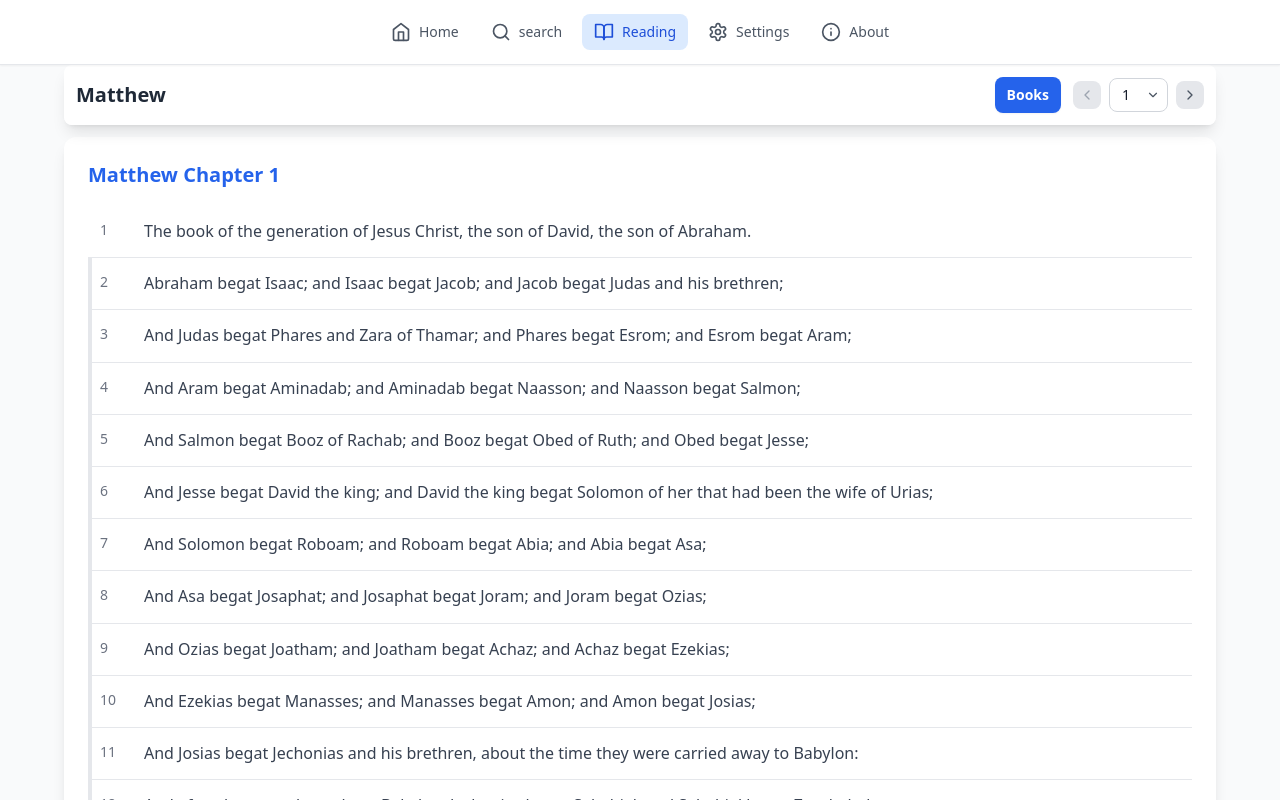
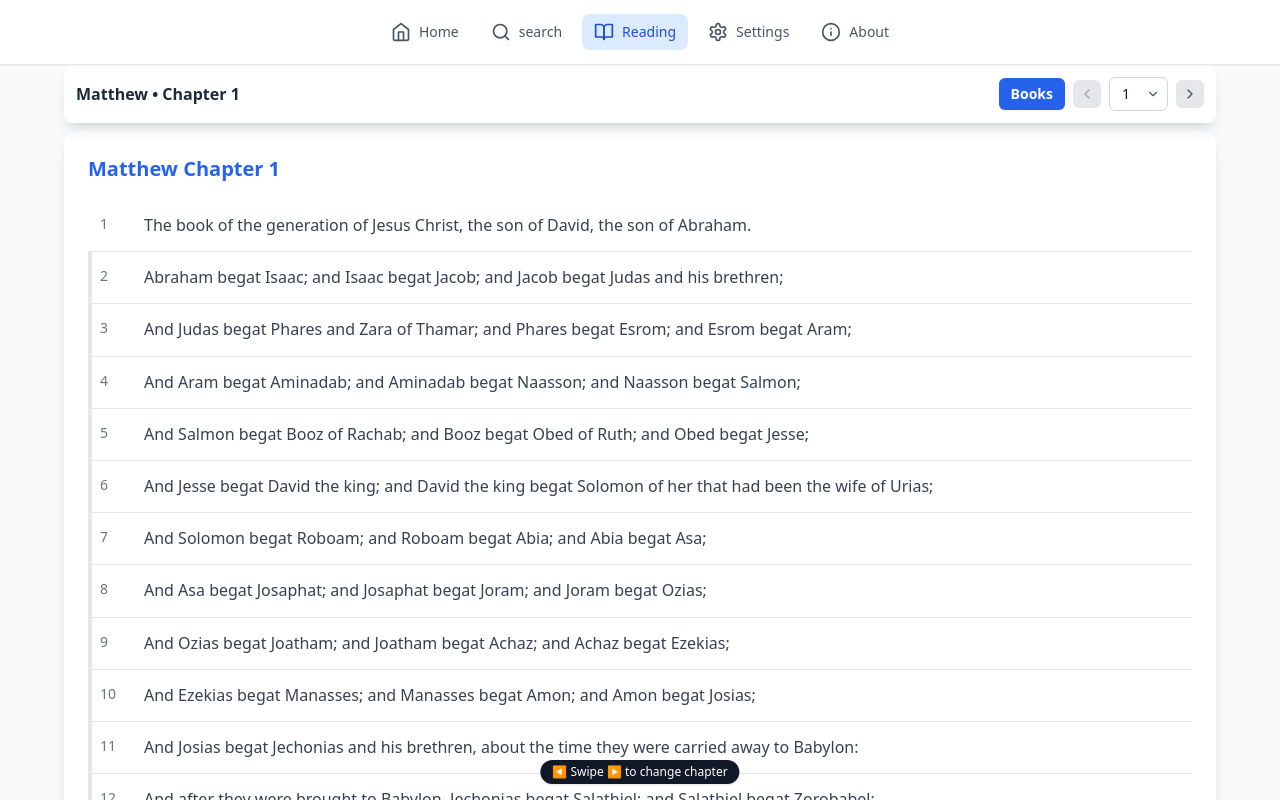
Before and after one commit to thewordofgodfr/site-par-bolt-ai, a React (Vite) app: page / in a window 1280 px wide. Both pictures are taken after a click on the button "Reading". Shown: the top 800 px of the page. Built offline with nearby package versions, Linux system fonts and the light colour scheme.

Commit message:
Update Reading.tsx

```diff
--- a/src/pages/Reading.tsx
+++ b/src/pages/Reading.tsx
@@ -17,10 +17,10 @@ export default function Reading() {
   const { state, dispatch, saveReadingPosition } = useApp();
   const { t } = useTranslation();
 
-  // Hauteur de la barre de navigation principale (h-16 = 64px)
+  // Hauteur de la nav principale (bandeau du site)
   const NAV_H = 64;
 
-  // Hauteur dynamique de la barre de commandes (mesurée)
+  // Hauteur dynamique du bandeau commandes (mesurée)
   const commandBarRef = useRef<HTMLDivElement>(null);
   const [cmdH, setCmdH] = useState(0);
   useEffect(() => {
@@ -43,10 +43,23 @@ export default function Reading() {
   const [selectedVerses, setSelectedVerses] = useState<number[]>([]);
   const [copiedKey, setCopiedKey] = useState<string>('');
 
-  // Sélecteur Livres (overlay) — toutes tailles d’écran
+  // Sélecteur Livres (overlay)
   const [showBookPicker, setShowBookPicker] = useState<boolean>(false);
 
+  // On conserve la logique de reprise mais on n'affiche plus la notification
   const [showRestoredNotification, setShowRestoredNotification] = useState(false);
+
+  // Hint swipe (une seule fois par session)
+  const [showSwipeHint, setShowSwipeHint] = useState(false);
+  useEffect(() => {
+    const key = `twog:hint:swipe:${state.settings.language}`;
+    if (!sessionStorage.getItem(key)) {
+      setShowSwipeHint(true);
+      sessionStorage.setItem(key, '1');
+      const timer = setTimeout(() => setShowSwipeHint(false), 3500);
+      return () => clearTimeout(timer);
+    }
+  }, [state.settings.language]);
 
   const isDark = state.settings.theme === 'dark';
 
@@ -125,10 +138,8 @@ export default function Reading() {
           setHighlightedVerse(null);
         }
         setHasLoadedContext(true);
-        // Réinitialiser le contexte après l'avoir utilisé
         dispatch({ type: 'SET_READING_CONTEXT', payload: { book: '', chapter: 0 } });
       } else {
-        // Livre non trouvé, nettoyer le contexte pour laisser le chargement par défaut
         dispatch({ type: 'SET_READING_CONTEXT', payload: { book: '', chapter: 0 } });
       }
     }
@@ -143,7 +154,7 @@ export default function Reading() {
     }
   }, [state.settings.language]); // eslint-disable-line react-hooks/exhaustive-deps
 
-  // Chargement initial - uniquement si pas de contexte de navigation
+  // Chargement initial - uniquement si pas de contexte
   useEffect(() => {
     if (state.readingContext && state.readingContext.book && state.readingContext.chapter > 0) return;
 
@@ -157,7 +168,7 @@ export default function Reading() {
             setSelectedBook(savedBook);
             setSelectedChapter(lastPosition.chapter);
             fetchChapter(savedBook, lastPosition.chapter);
-            setShowRestoredNotification(true);
+            setShowRestoredNotification(true); // mécanique gardée, UI non affichée
             return;
           }
         }
@@ -199,6 +210,7 @@ export default function Reading() {
     setSelectedVerses(prev => (prev.includes(num) ? prev.filter(n => n !== num) : [...prev, num]));
   };
 
+  // Compactage de plages (ex: 2,3,4,7 => 2-4,7)
   const compressRanges = (nums: number[]) => {
     if (nums.length === 0) return '';
     const sorted = [...nums].sort((a, b) => a - b);
@@ -219,6 +231,7 @@ export default function Reading() {
     return parts.join(',');
   };
 
+  // Copie : ne plus répéter le numéro du verset dans chaque ligne
   const copySelection = async () => {
     if (!selectedBook || !chapter || selectedVerses.length === 0) return;
     const chosen = chapter.verses
@@ -227,7 +240,10 @@ export default function Reading() {
 
     const ranges = compressRanges(chosen.map(v => v.verse));
     const ref = `${getBookName(selectedBook)} ${chapter.chapter}:${ranges}`;
-    const body = chosen.map(v => `${v.verse}. ${v.text}`).join('\n');
+
+    // Lignes sans "2. " (juste le texte) pour éviter la duplication du numéro
+    const body = chosen.map(v => `${v.text}`).join('\n');
+
     const payload = `${ref}\n${body}`;
 
     const ok = await copyToClipboard(payload);
@@ -238,6 +254,42 @@ export default function Reading() {
     }
   };
 
+  // ===== Swipe gauche/droite pour changer de chapitre (mobile) =====
+  const swipeStart = useRef<{ x: number; y: number; time: number } | null>(null);
+  const swipeHandled = useRef(false);
+
+  const onTouchStart = (e: React.TouchEvent) => {
+    const t = e.touches[0];
+    swipeStart.current = { x: t.clientX, y: t.clientY, time: Date.now() };
+    swipeHandled.current = false;
+  };
+
+  const onTouchMove = (e: React.TouchEvent) => {
+    if (!swipeStart.current || swipeHandled.current || loading || !selectedBook) return;
+    const t = e.touches[0];
+    const dx = t.clientX - swipeStart.current.x;
+    const dy = t.clientY - swipeStart.current.y;
+    const absDx = Math.abs(dx);
+    const absDy = Math.abs(dy);
+
+    // Seuils : geste principalement horizontal
+    if (absDx > 60 && absDx > absDy * 1.4) {
+      swipeHandled.current = true;
+      if (dx < 0) {
+        // vers la gauche => chapitre suivant
+        if (selectedChapter < selectedBook.chapters) handleNextChapter();
+      } else {
+        // vers la droite => chapitre précédent
+        if (selectedChapter > 1) handlePreviousChapter();
+      }
+    }
+  };
+
+  const onTouchEnd = () => {
+    swipeStart.current = null;
+    swipeHandled.current = false;
+  };
+
   // Offset sticky total pour "scroll-margin"
   const stickyOffset = NAV_H + cmdH + 12;
 
@@ -245,72 +297,91 @@ export default function Reading() {
     <div className={`min-h-screen ${isDark ? 'bg-gray-900' : 'bg-gray-50'} transition-colors duration-200`}>
       {/* Contenu principal */}
       <div className="container mx-auto px-4 pb-6">
-        <div className="max-w-6xl mx-auto">
-          {/* Bandeau commandes (Livres + chapitre) — sticky */}
+        <div
+          className="max-w-6xl mx-auto"
+          onTouchStart={onTouchStart}
+          onTouchMove={onTouchMove}
+          onTouchEnd={onTouchEnd}
+          style={{ touchAction: 'pan-y' }} // on laisse le scroll vertical natif
+        >
+          {/* Fin bandeau sticky (livre + chapitre). Actions visibles surtout sur desktop */}
           {selectedBook && (
             <div
               ref={commandBarRef}
               className="sticky z-30 bg-transparent"
               style={{ top: `${NAV_H}px` }}
             >
-              <div className={`${isDark ? 'bg-gray-800/95' : 'bg-white/95'} backdrop-blur rounded-md sm:rounded-lg shadow-lg p-2 sm:p-3 mb-2 sm:mb-3`}>
-                <div className="flex flex-col sm:flex-row sm:items-center sm:justify-between gap-2 sm:gap-3">
-                  <h2 className={`text-base sm:text-xl font-bold ${isDark ? 'text-white' : 'text-gray-800'}`}>
-                    {getBookName(selectedBook)}
+              <div className={`${isDark ? 'bg-gray-800/95' : 'bg-white/95'} backdrop-blur rounded-md shadow md:rounded-lg md:shadow-lg px-3 py-2 md:p-3 mb-2`}>
+                <div className="flex items-center justify-between gap-2">
+                  <h2 className={`truncate font-semibold ${isDark ? 'text-white' : 'text-gray-800'} text-sm md:text-base`}>
+                    {getBookName(selectedBook)} • {t('chapter')} {selectedChapter}
                   </h2>
 
-                  <div className="flex items-center gap-2 sm:gap-3">
-                    {/* BOUTON LIVRES — toutes tailles */}
+                  {/* Actions : cachées sur mobile, visibles sur md+ */}
+                  <div className="hidden md:flex items-center gap-2">
                     <button
                       onClick={() => setShowBookPicker(true)}
-                      className={`px-2.5 sm:px-3 py-1.5 sm:py-2 rounded-md sm:rounded-lg text-xs sm:text-sm font-semibold shadow-sm ${
+                      className={`px-3 py-1.5 rounded-md text-sm font-semibold shadow-sm ${
                         isDark ? 'bg-blue-600 text-white hover:bg-blue-500' : 'bg-blue-600 text-white hover:bg-blue-500'
                       }`}
                     >
                       {state.settings.language === 'fr' ? 'Livres' : 'Books'}
                     </button>
 
-                    {/* Navigation chapitres */}
-                    <div className="flex items-center gap-1.5 sm:gap-2">
+                    <div className="flex items-center gap-2">
                       <button
                         onClick={handlePreviousChapter}
                         disabled={selectedChapter <= 1}
-                        className={`p-1 sm:p-1.5 rounded-md sm:rounded-lg transition-all duration-200 ${
+                        className={`p-1.5 rounded-md transition-all ${
                           selectedChapter <= 1
                             ? isDark ? 'bg-gray-700 text-gray-500 cursor-not-allowed' : 'bg-gray-200 text-gray-400 cursor-not-allowed'
                             : isDark ? 'bg-gray-700 text-gray-300 hover:bg-gray-600 hover:text-white' : 'bg-gray-200 text-gray-600 hover:bg-gray-300 hover:text-gray-800'
                         }`}
+                        title={state.settings.language === 'fr' ? 'Chapitre précédent' : 'Previous chapter'}
                       >
-                        <ChevronLeft className="w-3.5 h-3.5 sm:w-4 sm:h-4" />
+                        <ChevronLeft className="w-4 h-4" />
                       </button>
 
                       <div className="relative">
                         <select
                           value={selectedChapter}
                           onChange={(e) => handleChapterSelect(Number(e.target.value))}
-                          className={`appearance-none ${isDark ? 'bg-gray-700 border-gray-600 text-white' : 'bg-white border-gray-300 text-gray-900'} border rounded-md sm:rounded-lg px-2 sm:px-3 py-1 sm:py-1.5 pr-6 sm:pr-7 text-xs sm:text-sm focus:outline-none focus:ring-1 focus:ring-blue-500 focus:border-blue-500 transition-colors duration-200`}
+                          className={`appearance-none ${isDark ? 'bg-gray-700 border-gray-600 text-white' : 'bg-white border-gray-300 text-gray-900'} border rounded-md px-3 py-1.5 pr-7 text-sm focus:outline-none focus:ring-1 focus:ring-blue-500 focus:border-blue-500`}
+                          title={state.settings.language === 'fr' ? 'Choisir chapitre' : 'Choose chapter'}
                         >
                           {Array.from({ length: selectedBook.chapters }, (_, i) => i + 1).map(num => (
                             <option key={num} value={num}>{num}</option>
                           ))}
                         </select>
-                        <ChevronDown className={`w-3 h-3 sm:w-3.5 sm:h-3.5 absolute right-1.5 sm:right-2 top-1/2 -translate-y-1/2 ${isDark ? 'text-gray-400' : 'text-gray-600'}`} />
+                        <ChevronDown className={`w-3.5 h-3.5 absolute right-2 top-1/2 -translate-y-1/2 ${isDark ? 'text-gray-400' : 'text-gray-600'}`} />
                       </div>
 
                       <button
                         onClick={handleNextChapter}
                         disabled={selectedChapter >= selectedBook.chapters}
-                        className={`p-1 sm:p-1.5 rounded-md sm:rounded-lg transition-all duration-200 ${
+                        className={`p-1.5 rounded-md transition-all ${
                           selectedChapter >= selectedBook.chapters
                             ? isDark ? 'bg-gray-700 text-gray-500 cursor-not-allowed' : 'bg-gray-200 text-gray-400 cursor-not-allowed'
                             : isDark ? 'bg-gray-700 text-gray-300 hover:bg-gray-600 hover:text-white' : 'bg-gray-200 text-gray-600 hover:bg-gray-300 hover:text-gray-800'
                         }`}
+                        title={state.settings.language === 'fr' ? 'Chapitre suivant' : 'Next chapter'}
                       >
-                        <ChevronRight className="w-3.5 h-3.5 sm:w-4 sm:h-4" />
+                        <ChevronRight className="w-4 h-4" />
                       </button>
                     </div>
                   </div>
+
+                  {/* Icône Livre sur mobile pour ouvrir le sélecteur */}
+                  <button
+                    onClick={() => setShowBookPicker(true)}
+                    className="md:hidden p-1.5 rounded-md bg-blue-600 text-white active:scale-95"
+                    title={state.settings.language === 'fr' ? 'Choisir un livre' : 'Choose a book'}
+                    aria-label={state.settings.language === 'fr' ? 'Choisir un livre' : 'Choose a book'}
+                  >
+                    <BookOpen className="w-4 h-4" />
+                  </button>
                 </div>
+                {/* Sur mobile, pas de boutons de navigation : swipe gauche/droite pour changer de chapitre */}
               </div>
             </div>
           )}
@@ -338,18 +409,7 @@ export default function Reading() {
           {/* Contenu du chapitre */}
           {selectedBook && (
             <div className={`${isDark ? 'bg-gray-800' : 'bg-white'} rounded-xl shadow-lg p-6 min-h-96`}>
-              {/* Notification reprise */}
-              {showRestoredNotification && (
-                <div className={`mb-4 p-3 rounded-lg border-l-4 ${isDark ? 'bg-blue-900 border-blue-500 text-blue-200' : 'bg-blue-50 border-blue-500 text-blue-700'}`}>
-                  <p className="text-sm flex items-center">
-                    <BookOpen size={16} className="mr-2" />
-                    {state.settings.language === 'fr' ? 'Vous avez repris votre lecture là où vous vous étiez arrêté' : 'You resumed reading where you left off'}
-                    <button onClick={() => setShowRestoredNotification(false)} className={`ml-auto text-xs px-2 py-1 rounded ${isDark ? 'hover:bg-blue-800 text-blue-300' : 'hover:bg-blue-100 text-blue-600'}`}>
-                      ✕
-                    </button>
-                  </p>
-                </div>
-              )}
+              {/* (Notification reprise supprimée de l'UI pour gagner de la place) */}
 
               {loading ? (
                 <div className="flex items-center justify-center py-16">
@@ -358,7 +418,7 @@ export default function Reading() {
                 </div>
               ) : chapter ? (
                 <div>
-                  <h3 className={`text-xl font-semibold mb-4 ${isDark ? 'text-blue-400' : 'text-blue-600'}`}>
+                  <h3 className={`text-lg md:text-xl font-semibold mb-4 ${isDark ? 'text-blue-400' : 'text-blue-600'}`}>
                     {getBookName(selectedBook!)} {t('chapter')} {chapter.chapter}
                   </h3>
 
@@ -487,6 +547,15 @@ export default function Reading() {
               {state.settings.language === 'fr' ? 'Sélection copiée' : 'Selection copied'}
             </div>
           )}
+
+          {/* Hint swipe (une fois par session) */}
+          {showSwipeHint && (
+            <div className="fixed bottom-4 left-1/2 -translate-x-1/2 z-40">
+              <div className={`${isDark ? 'bg-gray-800 text-gray-100' : 'bg-gray-900 text-white'} rounded-full px-3 py-1 text-xs shadow`}>
+                {state.settings.language === 'fr' ? '◀ Glissez / Swipe ▶ pour changer de chapitre' : '◀ Swipe ▶ to change chapter'}
+              </div>
+            </div>
+          )}
         </div>
       </div>
     </div>
```
